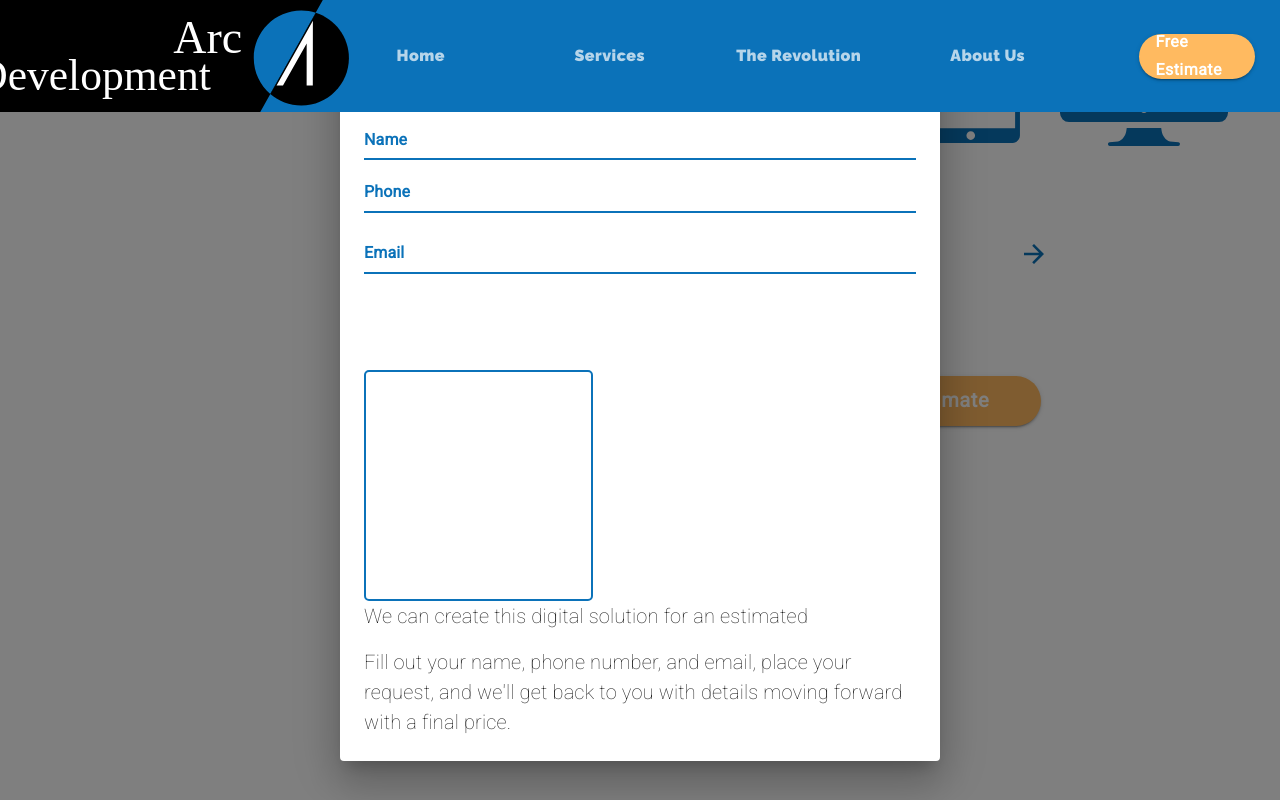
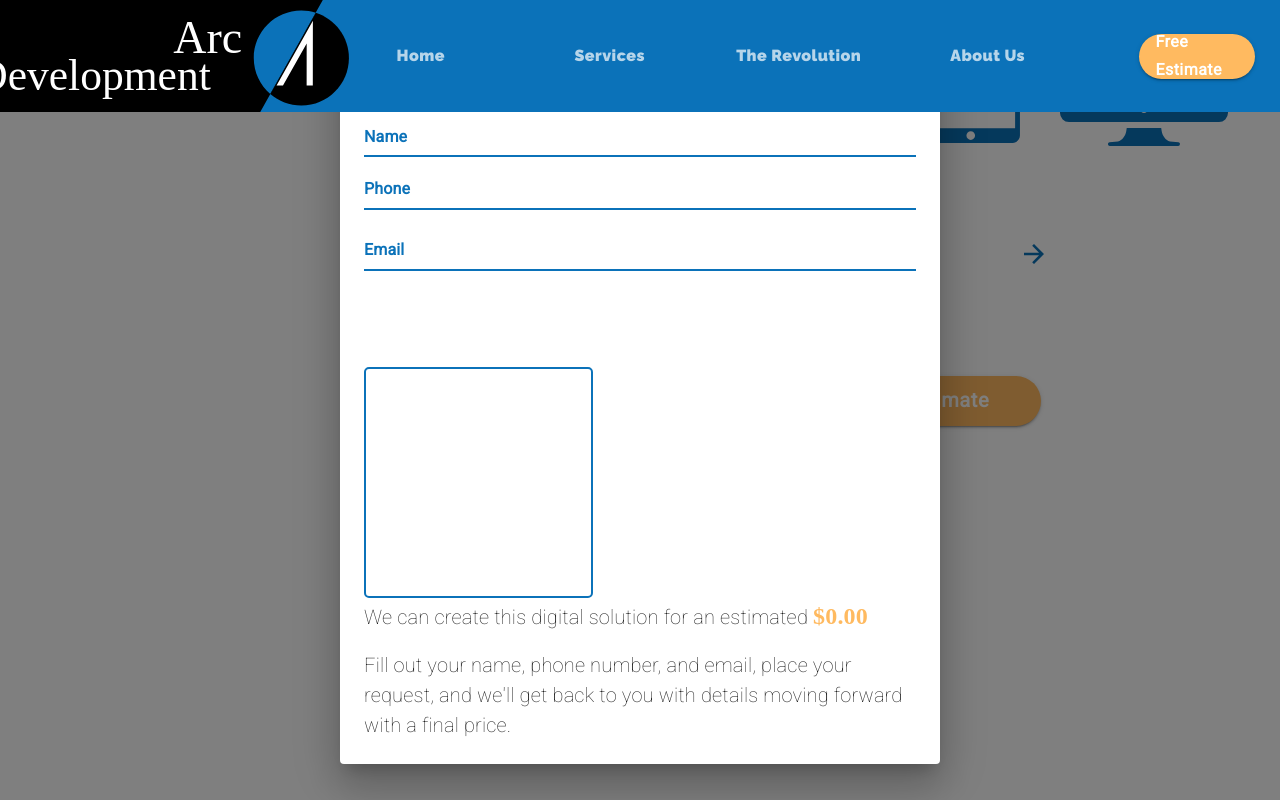
Before and after one commit to huyviet1995/material-ui-tutorial-1, a React (Create React App) app: page /estimate in a window 1280 px wide. Both pictures are taken after a click on the button "Get Estimate". Shown: the part 549-1349 px from the top of the page. Built offline with nearby package versions, Linux system fonts and the light colour scheme.

Commit message:
Get TotalCost when user clicks the estimate button

```diff
--- a/src/components/Estimate.js
+++ b/src/components/Estimate.js
@@ -62,6 +62,12 @@ const useStyles = makeStyles((theme) => ({
             backgroundColor: theme.palette.secondary.light,
         },
     },
+    specialText: {
+        fontFamily: "Railway",
+        fontWeight: 700,
+        fontSize: '1.5rem',
+        color: theme.palette.common.arcOrange
+    }
 }));
 
 const defaultQuestions = [
@@ -340,6 +346,9 @@ export default function Estimate() {
     // message
     const [message, setMessage] = useState("");
 
+    // cost
+    const [total, setTotal] = useState(0);
+
     const defaultOptions = {
         loop: true,
         autoplay: true,
@@ -448,6 +457,22 @@ export default function Estimate() {
                 break;
         }
     };
+
+    const getTotal = () => {
+        let cost = 0;
+        const selections = questions.map(question => question.options.filter(option => option.selected)).filter(option => option.length > 0);
+        selections.map(option => option.map(option => cost += option.cost ));
+        setTotal(cost);
+
+        if (questions.length > 2) {
+            const userCost = questions
+                .filter(question => question.title === 'How many users do you expect?')
+                .map(question => question.options.filter(option => option.selected))[0][0].cost;
+            cost = cost - userCost;
+            cost = cost * userCost;
+        }
+        setTotal(cost);
+    }
 
     return (
         <Grid container direction="row">
@@ -571,7 +596,10 @@ export default function Estimate() {
                         <Button
                             variant="contained"
                             className={classes.estimateButton}
-                            onClick={() => setDialogOpen(true)}
+                            onClick={() => {
+                                getTotal();
+                                setDialogOpen(true)
+                            }}
                         >
                             Get Estimate
                         </Button>
@@ -637,7 +665,7 @@ export default function Estimate() {
                                 </Grid>
                                 <Grid item>
                                     <Typography variant="body1" paragraph>
-                                        We can create this digital solution for an estimated
+                                        We can create this digital solution for an estimated <span className={classes.specialText}>${total.toFixed(2)}</span>
                                     </Typography>
                                     <Typography variant="body1" paragraph>
                                         Fill out your name, phone number, and email, place your
```
